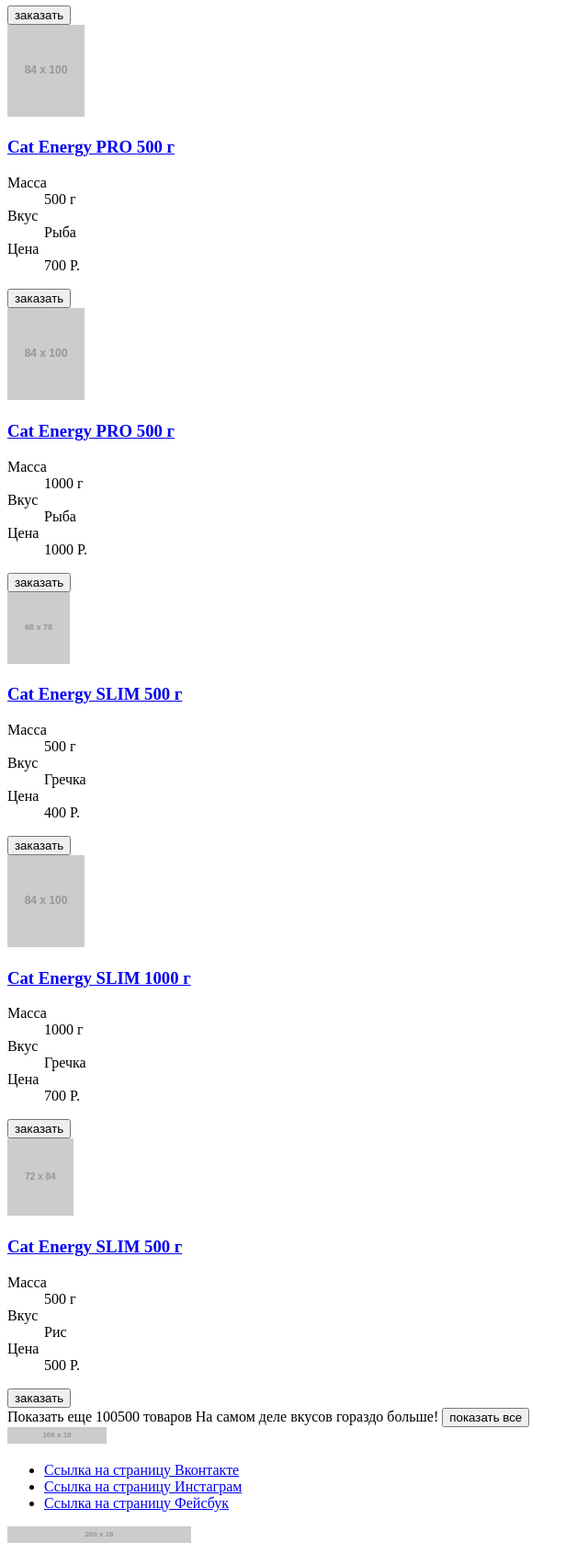
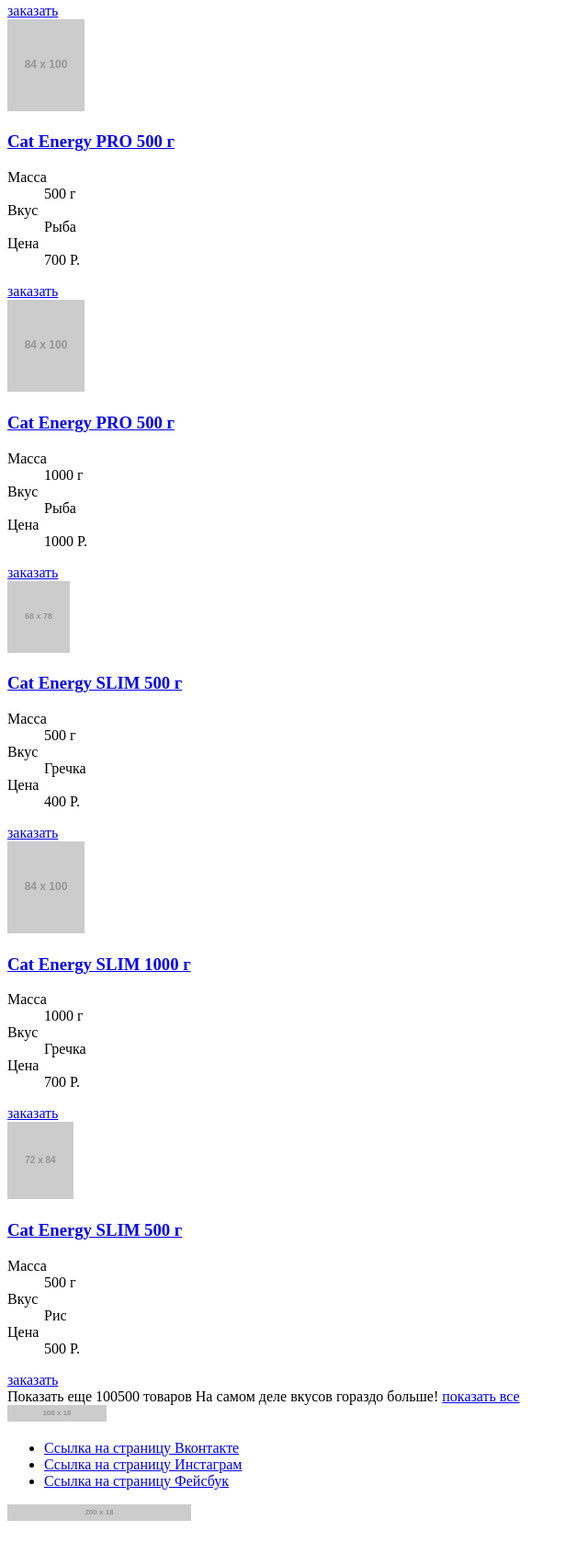
Before and after one commit to Lily-V/1515047-cat-energy-20, a website: page source/catalog.html in a window 1280 px wide. Shown: the part 762-2452 px from the top of the page at 92% size, without its empty margins (0-640 px from the left). After the commit the page ends 2428 px from the top, so only its background shows below. Drawn offline with Linux system fonts and the light colour scheme; placeholder pictures from the web are drawn by us.

Commit message:
Добавляет изменения в кнопки

```diff
--- a/source/catalog.html
+++ b/source/catalog.html
@@ -65,7 +65,7 @@
                     </dl>
                 </div><!--catalog__content-->
 
-                <button class="btn__buy" onclick="document.location='page/new.html'" type="button">заказать</button>
+                <a class="btn__buy" href="#">заказать</a>
 
              </section><!--catalog__item-->
 
@@ -88,7 +88,7 @@
                     </dl>
                 </div><!--catalog__content-->
 
-                <button class="btn__buy" onclick="document.location='page/new.html'" type="button">заказать</button>
+                <a class="btn__buy" href="#">заказать</a>
              </section><!--catalog__item-->
 
              <section class="catalog__item">
@@ -110,7 +110,7 @@
                     </dl>
               </div><!--catalog__content-->
 
-               <button class="btn__buy" onclick="document.location='page/new.html'" type="button">заказать</button>
+               <a class="btn__buy" href="#">заказать</a>
             </section><!--catalog__item-->
 
              <section class="catalog__item">
@@ -132,7 +132,7 @@
                     </dl>
                  </div><!--catalog__content-->
 
-                   <button class="btn__buy" onclick="document.location='page/new.html'" type="button">заказать</button>
+                   <a class="btn__buy" href="#">заказать</a>
              </section><!--catalog__item-->
 
              <section class="catalog__item">
@@ -154,7 +154,7 @@
                     </dl>
                 </div><!--catalog__content-->
 
-                <button class="btn__buy" onclick="document.location='page/new.html'" type="button">заказать</button>
+                <a class="btn__buy" href="#">заказать</a>
             </section><!--catalog__item-->
 
 
@@ -177,7 +177,7 @@
                     </dl>
                 </div><!--catalog__content-->
 
-                <button class="btn__buy" onclick="document.location='page/new.html'" type="button">заказать</button>
+                <a class="btn__buy" href="#">заказать</a>
             </section><!--catalog__item-->
 
 
@@ -200,7 +200,7 @@
                     </dl>
                 </div><!--catalog__content-->
 
-                <button class="btn__buy" onclick="document.location='page/new.html'" type="button">заказать</button>
+                <a class="btn__buy" href="#">заказать</a>
             </section><!--catalog__item-->
 
         </div><!--wrapper-->
@@ -212,7 +212,7 @@
 
             <span>Показать еще 100500 товаров</span>
             <span>На самом деле вкусов гораздо больше!</span>
-            <button class="btn__show-more" onclick="document.location='page/new.html'" type="button">показать все</button>
+            <a class="btn__show-more" href="#">показать все</a>
 
         </div>
     </section>
```
Also changed, not shown: source/index.html (+1 -1 lines).
